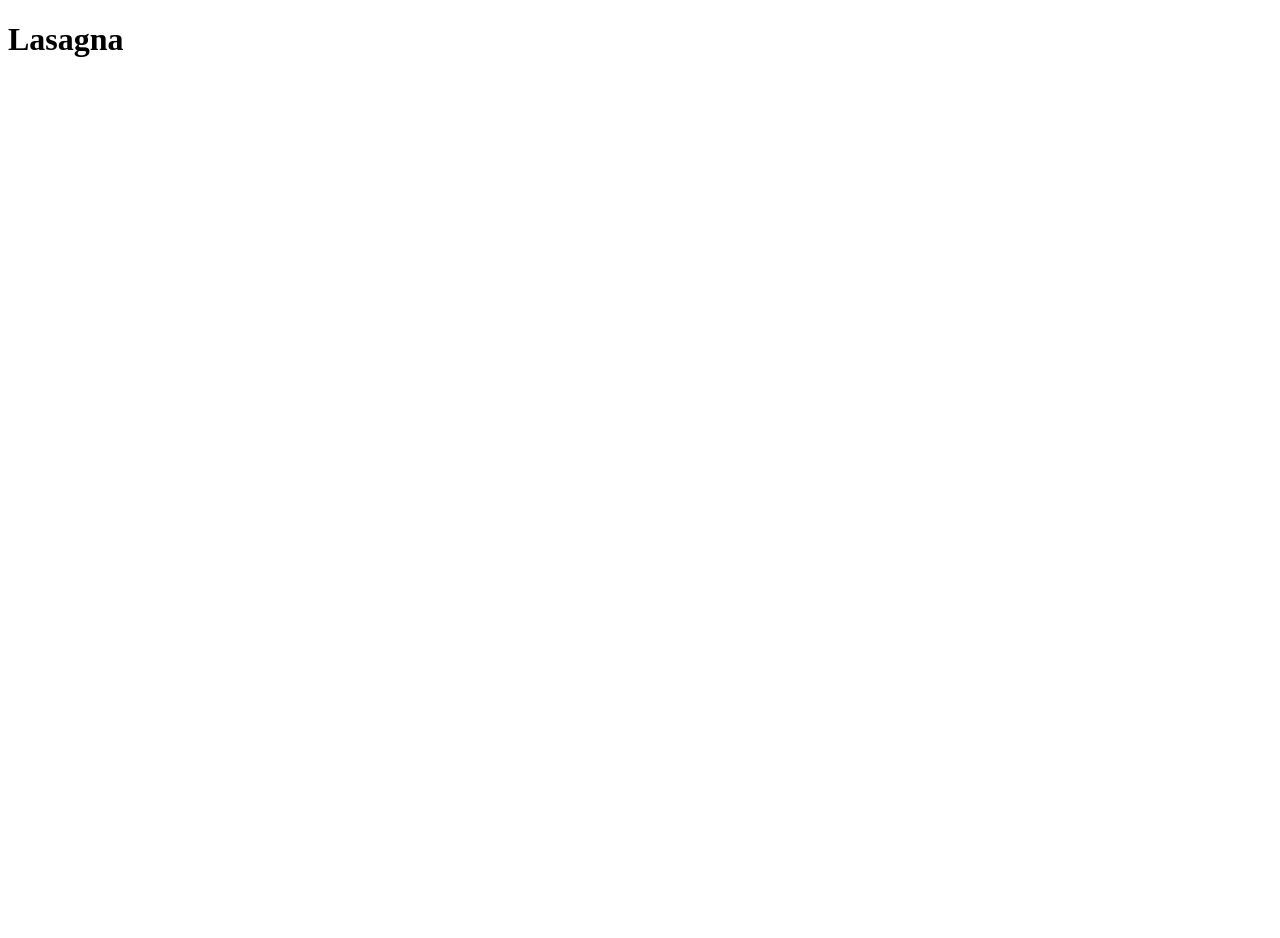
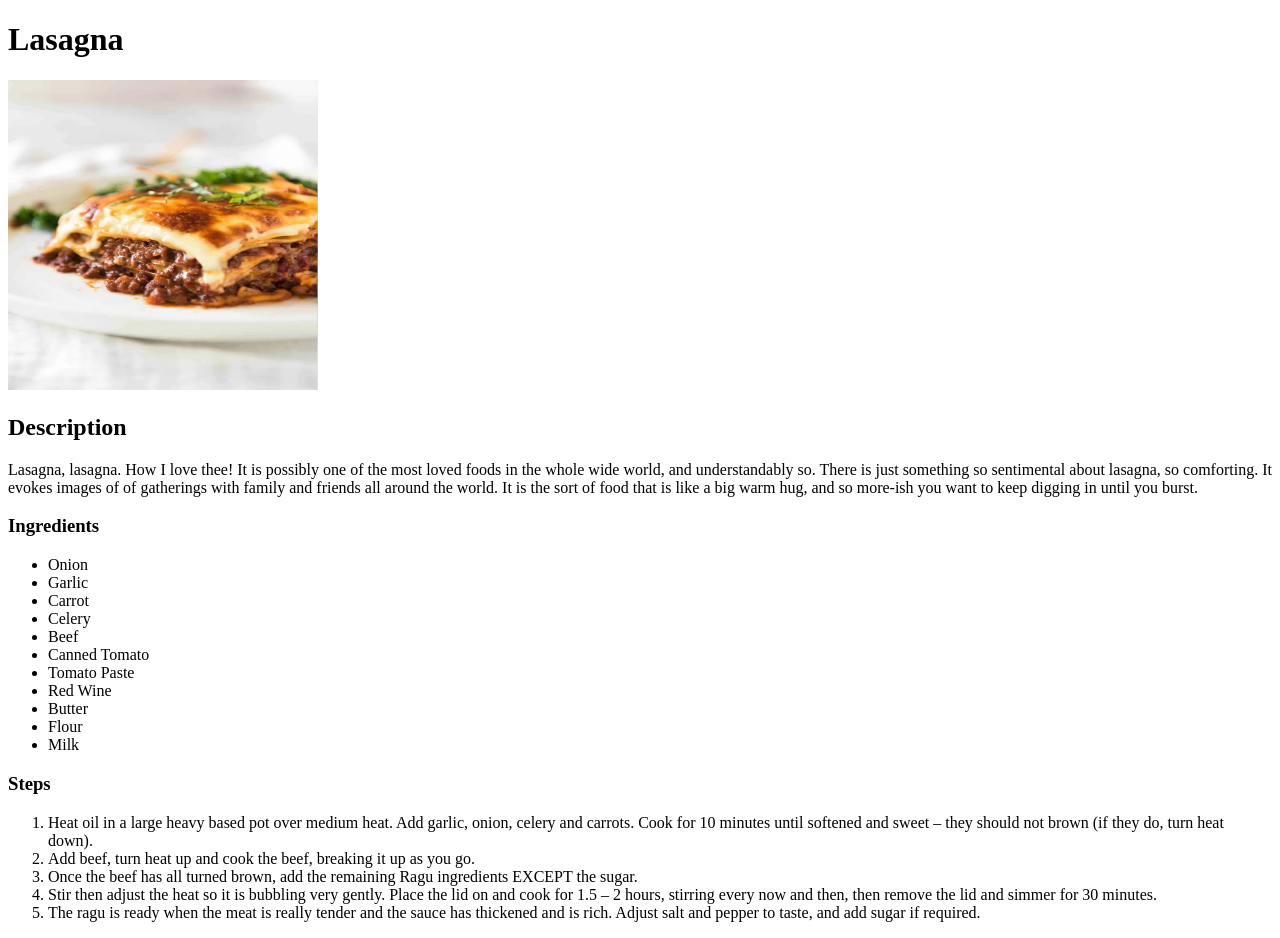
Before and after one commit to JakeKeirDev/odin-recipes, a plain HTML site: page recipes/lasagna.html in a window 1280 px wide. Before the commit the page ends 800 px from the top, so only its background shows below. Drawn offline with Linux system fonts and the light colour scheme.

Commit message:
Added recipes and images to recipe page for lasagna
Added content

```diff
--- a/recipes/lasagna.html
+++ b/recipes/lasagna.html
@@ -7,5 +7,38 @@
 </head>
 <body>
     <h1>Lasagna</h1>
+    <img src="../images/lasagna.webp" alt="image of lasagna" width="310" height="310">
+    <h2>Description</h2>
+    <p>
+        Lasagna, lasagna. How I love thee!
+        It is possibly one of the most loved foods in the whole wide world, and understandably so.
+        There is just something so sentimental about lasagna, so comforting. It evokes images of of gatherings with
+        family and friends all around the world. It is the sort of food that is like a big warm hug, and so more-ish you
+        want to keep digging in until you burst.
+    </p>
+
+    <h3>Ingredients</h3>
+    <ul>
+        <li>Onion</li>
+        <li>Garlic</li>
+        <li>Carrot</li>
+        <li>Celery</li>
+        <li>Beef</li>
+        <li>Canned Tomato</li>
+        <li>Tomato Paste</li>
+        <li>Red Wine</li>
+        <li>Butter</li>
+        <li>Flour</li>
+        <li>Milk</li>
+    </ul>
+
+    <h3>Steps</h3>
+    <ol>
+        <li>Heat oil in a large heavy based pot over medium heat. Add garlic, onion, celery and carrots. Cook for 10 minutes until softened and sweet – they should not brown (if they do, turn heat down).</li>
+        <li>Add beef, turn heat up and cook the beef, breaking it up as you go.</li>
+        <li>Once the beef has all turned brown, add the remaining Ragu ingredients EXCEPT the sugar.</li>
+        <li>Stir then adjust the heat so it is bubbling very gently. Place the lid on and cook for 1.5 – 2 hours, stirring every now and then, then remove the lid and simmer for 30 minutes.</li>
+        <li>The ragu is ready when the meat is really tender and the sauce has thickened and is rich. Adjust salt and pepper to taste, and add sugar if required.</li>
+    </ol>
 </body>
 </html>
```
Also changed, not shown: images/lasagna.webp (added).
